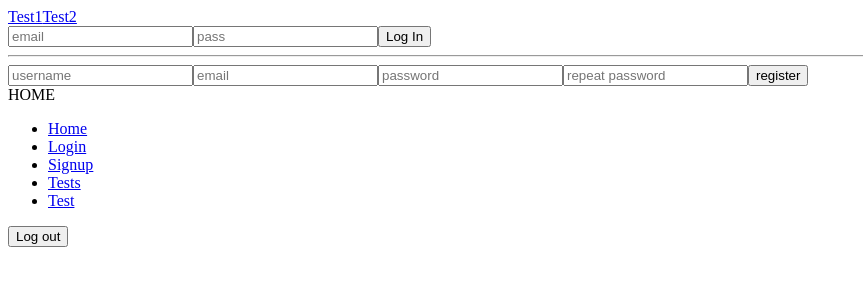
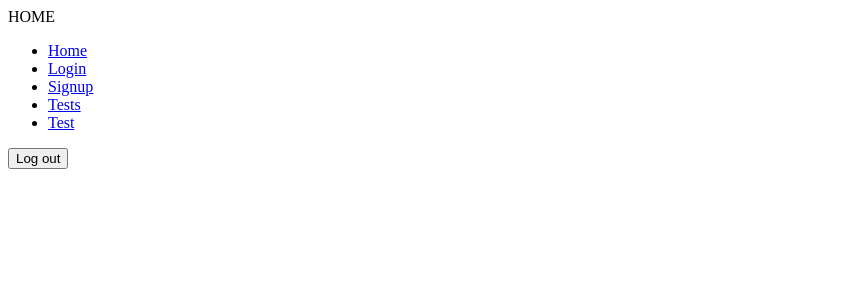
Before and after one commit to ljubica-work/know-it-all, a React (Create React App) app: page / in a window 1280 px wide. Shown: the top 300 px of the page, without its empty margins (0-863 px from the left). Built offline with nearby package versions, Linux system fonts and the light colour scheme.

Commit message:
small fixes

```diff
--- a/src/App.jsx
+++ b/src/App.jsx
@@ -1,17 +1,16 @@
 import React, { useState } from 'react';
-import { Switch, Route, Redirect, Link } from 'react-router-dom';
+import { Switch, Route, Redirect } from 'react-router-dom';
 import routes from './constants/routes';
 import { auth } from './firebase';
 import { isEmailInvalid } from './helpers/validations';
 import useStateWithLocalStorage from './helpers/useStateWithLocalStorage';
 
-import LoginComponent from './components/LoginComponent';
-import Registration from './components/Registration';
 import Home from './pages/Home';
 import Dashboard from './pages/Dashboard';
 import Test from './pages/Test';
 import Signup from './pages/Signup';
 import Login from './pages/Login';
+import PageNotFound from './pages/PageNotFound';
 
 function App() {
   const [email, setEmail] = useState('');
@@ -35,11 +34,6 @@ function App() {
   };
   return (
     <>
-      <Link to={`${routes.TEST}/Test1`}>Test1</Link>
-      <Link to={`${routes.TEST}/Test2`}>Test2</Link>
-      <LoginComponent />
-      <hr />
-      <Registration />
       <Switch>
         <Route exact path={routes.HOME}>
           <Home setCurrentUser={setCurrentUser} />
@@ -65,6 +59,9 @@ function App() {
         <Route path={`${routes.TEST}/:id`}>
           {currentUser ? <Test /> : <Redirect to={routes.LOGIN} />}
         </Route>
+        <Route>
+          <PageNotFound />
+        </Route>
       </Switch>
     </>
   );
--- a/src/components/Registration/index.jsx
+++ b/src/components/Registration/index.jsx
@@ -1,45 +1,13 @@
 import React, { useState } from 'react';
-import firebase, { auth } from '../../firebase';
-import {
-  isEmailInvalid,
-  isPasswordInvalid,
-  isEmpty,
-} from '../../helpers/validations';
+import PropTypes from 'prop-types';
 
-const Registration = () => {
+const Registration = ({ handleSubmit, setError, error }) => {
   const [credentials, setCredentials] = useState({
     username: '',
     email: '',
     password: '',
     repeatedPassword: '',
   });
-  const [error, setError] = useState('');
-
-  const handleSubmit = (e) => {
-    e.preventDefault();
-
-    if (isEmailInvalid(credentials.email)) {
-      setError(isEmailInvalid(credentials.email));
-    } else if (isPasswordInvalid(credentials.password)) {
-      setError(isPasswordInvalid(credentials.password));
-    } else if (isEmpty(credentials.email)) {
-      setError(isEmpty(credentials.email));
-    } else {
-      auth
-        .createUserWithEmailAndPassword(credentials.email, credentials.password)
-        .then((res) => {
-          return firebase
-            .firestore()
-            .collection('users')
-            .doc(res.user.uid)
-            .set({
-              age: 36,
-              name: credentials.username,
-            });
-        })
-        .catch((err) => setError(err.message));
-    }
-  };
 
   const handleChange = (e) => {
     setError('');
@@ -50,7 +18,7 @@ const Registration = () => {
   };
 
   return (
-    <form onSubmit={(e) => handleSubmit(e)}>
+    <form onSubmit={(e) => handleSubmit(e, credentials)}>
       <input
         type='text'
         placeholder='username'
@@ -81,4 +49,10 @@ const Registration = () => {
   );
 };
 
+Registration.propTypes = {
+  handleSubmit: PropTypes.func,
+  setError: PropTypes.func,
+  error: PropTypes.string,
+};
+
 export default Registration;
--- a/src/pages/Dashboard/index.jsx
+++ b/src/pages/Dashboard/index.jsx
@@ -1,9 +1,17 @@
 import React from 'react';
+import { Link } from 'react-router-dom';
+import routes from '../../constants/routes';
 
 import './Dashboard.scss';
 
 const Dashboard = () => {
-  return <div className='dashboard'>DASHBOARD</div>;
+  return (
+    <div className='dashboard'>
+      DASHBOARD
+      <Link to={`${routes.TEST}/Test1`}>Test1</Link>
+      <Link to={`${routes.TEST}/Test2`}>Test2</Link>
+    </div>
+  );
 };
 
 export default Dashboard;
--- /dev/null
+++ b/src/pages/PageNotFound/PageNotFound.scss
@@ -0,0 +1 @@
+@import '../../styles/base.scss';
--- /dev/null
+++ b/src/pages/PageNotFound/index.jsx
@@ -0,0 +1,7 @@
+import React from 'react';
+
+const PageNotFound = () => {
+  return <div className='page-not-found'>404 Page not found</div>;
+};
+
+export default PageNotFound;
--- a/src/pages/Signup/index.jsx
+++ b/src/pages/Signup/index.jsx
@@ -1,9 +1,56 @@
-import React from 'react';
+import React, { useState } from 'react';
+import {
+  isEmailInvalid,
+  isPasswordInvalid,
+  isEmpty,
+} from '../../helpers/validations';
+import firebase, { auth } from '../../firebase';
+import { useHistory } from 'react-router-dom';
+import routes from '../../constants/routes';
+
+import Registration from '../../components/Registration';
 
 import './Signup.scss';
 
 const Signup = () => {
-  return <div className='signup'>SIGNUP</div>;
+  let history = useHistory();
+  const [error, setError] = useState('');
+
+  const handleSubmit = (e, credentials) => {
+    e.preventDefault();
+
+    if (isEmailInvalid(credentials.email)) {
+      setError(isEmailInvalid(credentials.email));
+    } else if (isPasswordInvalid(credentials.password)) {
+      setError(isPasswordInvalid(credentials.password));
+    } else if (isEmpty(credentials.email)) {
+      setError(isEmpty(credentials.email));
+    } else {
+      auth
+        .createUserWithEmailAndPassword(credentials.email, credentials.password)
+        .then((res) => {
+          history.push(routes.LOGIN);
+          return firebase
+            .firestore()
+            .collection('users')
+            .doc(res.user.uid)
+            .set({
+              name: credentials.username,
+            });
+        })
+        .catch((err) => setError(err.message));
+    }
+  };
+  return (
+    <div className='signup'>
+      SIGNUP
+      <Registration
+        handleSubmit={handleSubmit}
+        error={error}
+        setError={setError}
+      />
+    </div>
+  );
 };
 
 export default Signup;
```
